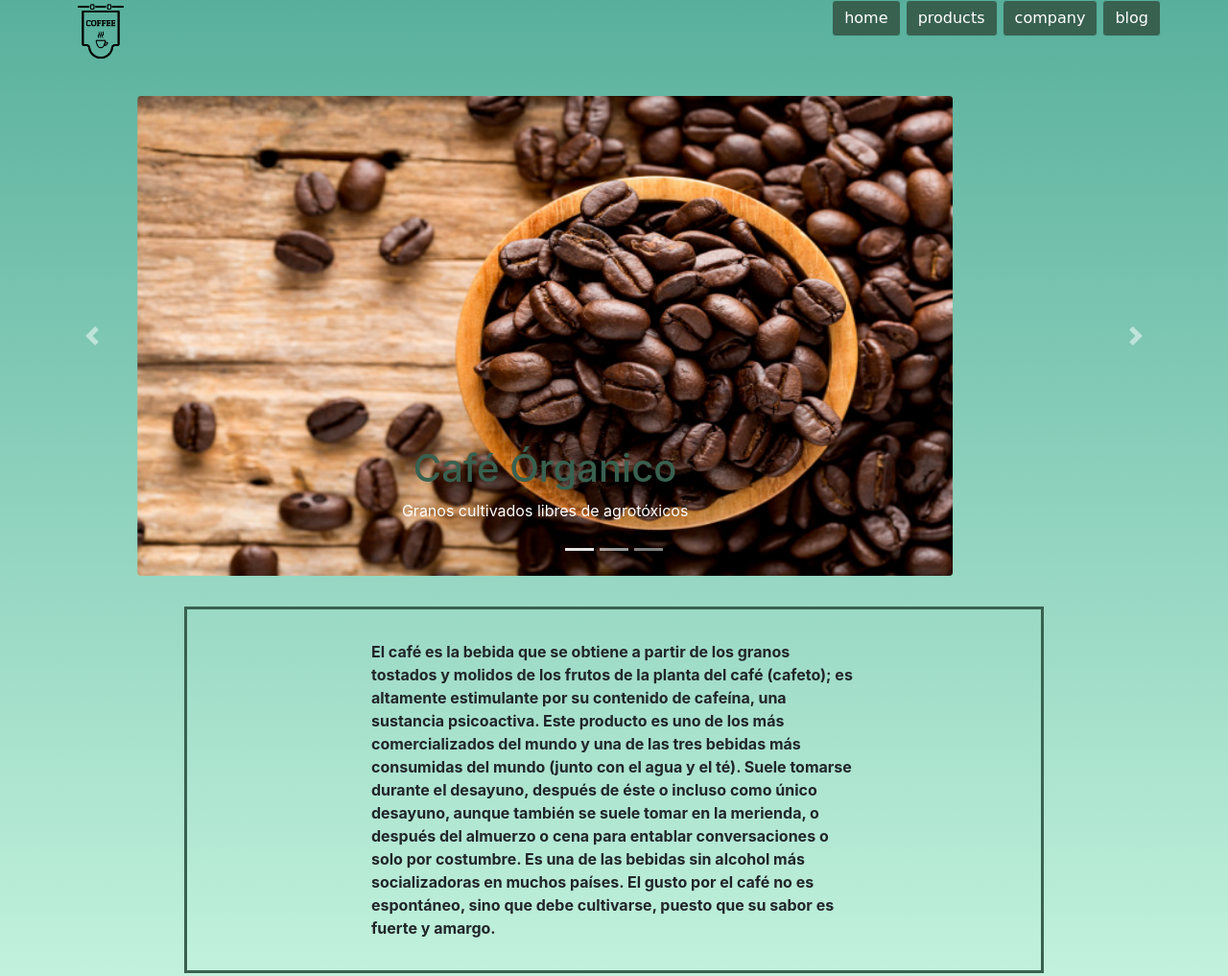
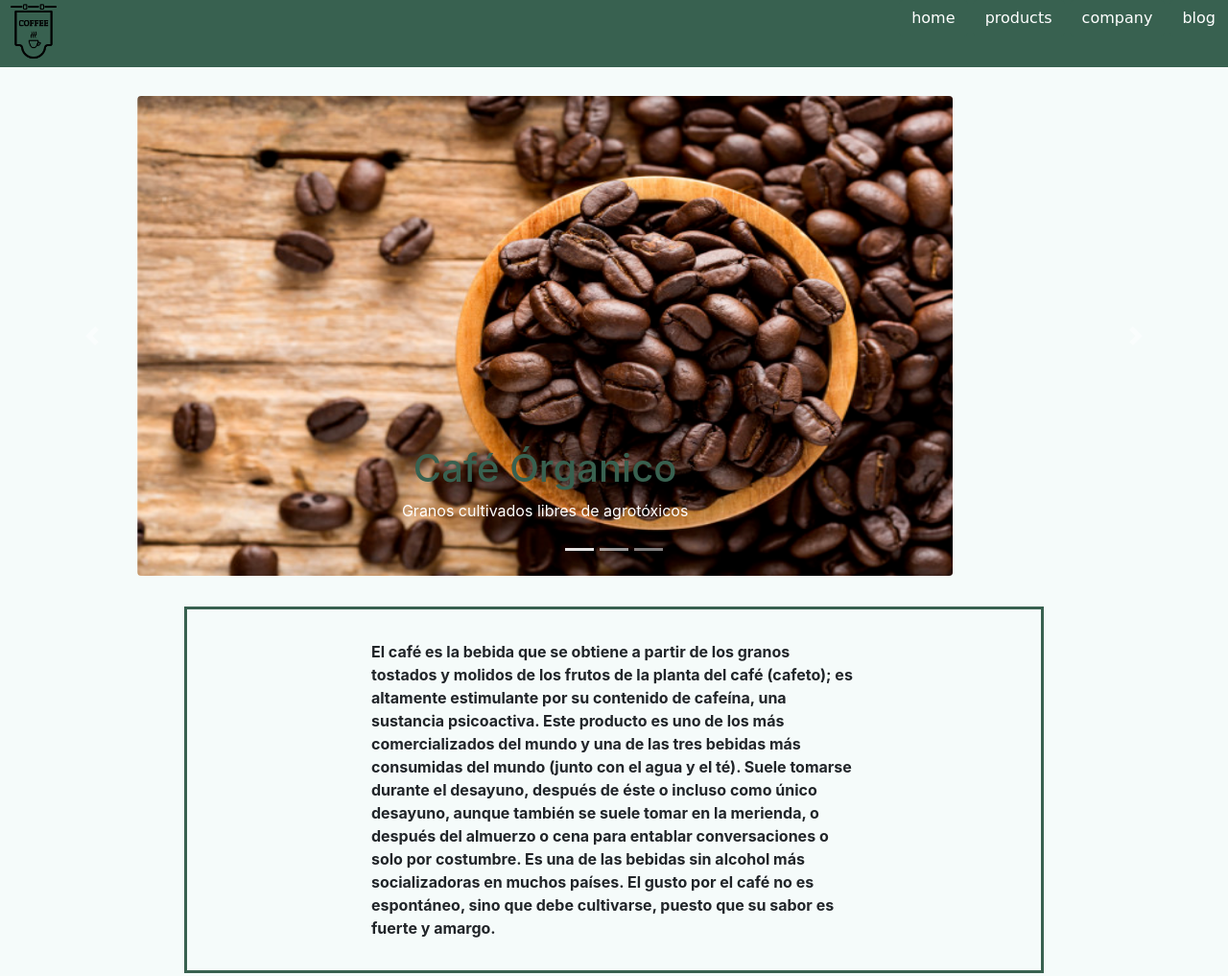
Before and after one commit to maximo95/proyecto_final, a website: page index.html in a window 1280 px wide. Shown: the top 1017 px of the page at 96% size. Drawn offline with nearby package versions, Linux system fonts and the light colour scheme.

Commit message:
primeros cambios

```diff
--- a/index.html
+++ b/index.html
@@ -12,8 +12,8 @@
     <link href="https://fonts.googleapis.com/css2?family=Ubuntu&display=swap" rel="stylesheet">
     <link rel="stylesheet" href="https://cdn.jsdelivr.net/npm/bootstrap@4.6.0/dist/css/bootstrap.min.css" integrity="sha384-B0vP5xmATw1+K9KRQjQERJvTumQW0nPEzvF6L/Z6nronJ3oUOFUFpCjEUQouq2+l" crossorigin="anonymous">
 </head>
-  <body>
-    <nav class="container">
+  <body id="background">
+    <nav class="container-fluid">
       <div class="row justify-content-between header">
         <img alt="imagen de un cartel con una taza de cafe" class="header__logo"src="fotos/logo_para_html_cafe.png">
         <div>
--- a/scss/final.scss
+++ b/scss/final.scss
@@ -11,7 +11,7 @@
 }
 .header__boton{
     background-color: #386150 !important;
-    border-color: #58B09C !important;
+    border-color: #386150 !important;
 }
 .bloque-carrucel{
     margin: 30px 0px;
@@ -64,8 +64,8 @@
     font-weight: bold;
     margin-top: 20px;
 }
-body{
-    background-image: linear-gradient(#58B09C,#CAF7E2) ;
+#background{
+background-color:#F5FBFA;
 }
 h1{
     color: #386150;
@@ -119,3 +119,6 @@ footer{
 .separar{
     padding-top: 5px;
 }
+nav{
+    background-color: #386150;
+}
```
Also changed, not shown: secciones/blog.html (+2 -2 lines), secciones/company.html (+2 -2 lines), secciones/error.html (+2 -2 lines), secciones/products.html (+3 -3 lines), css/final.css.
